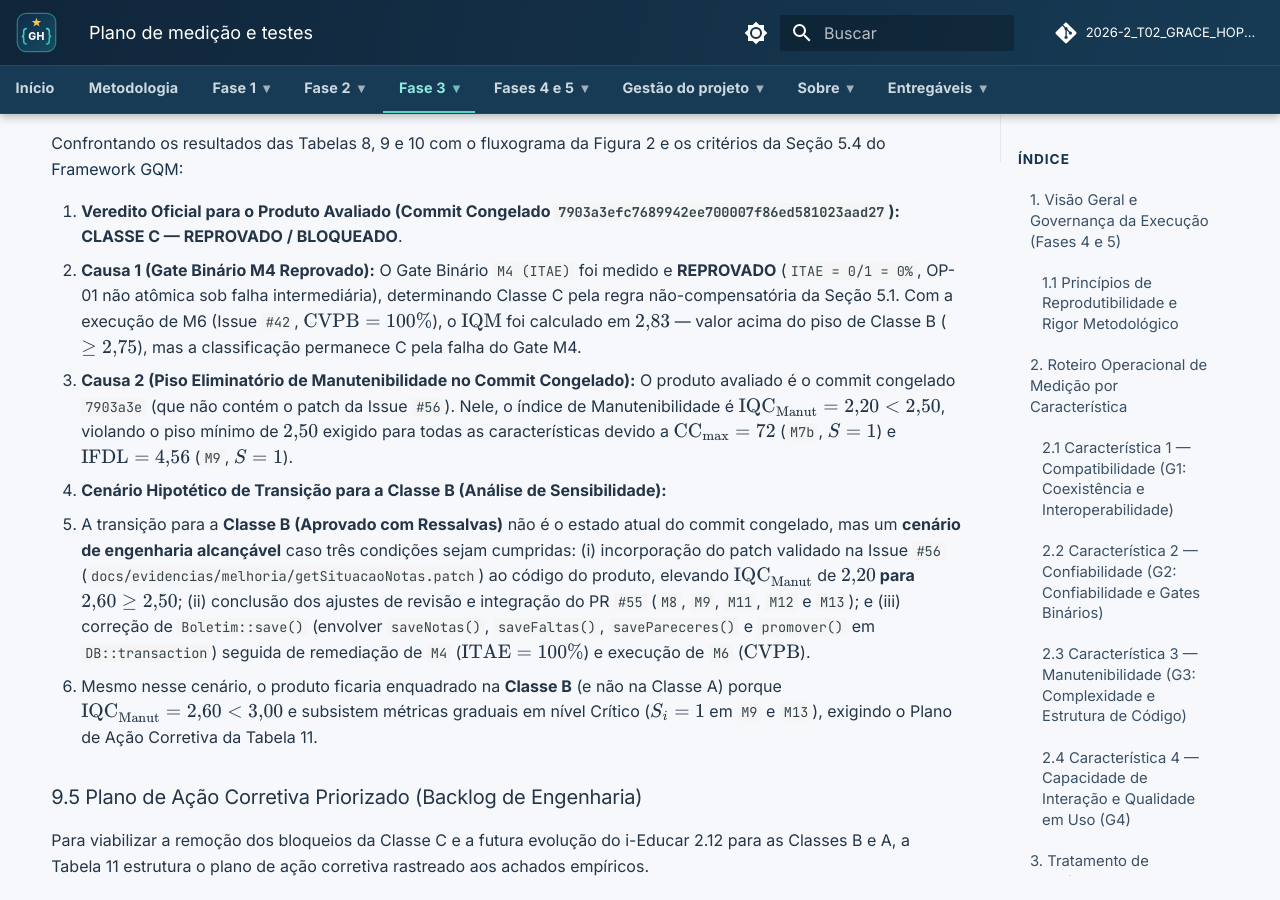
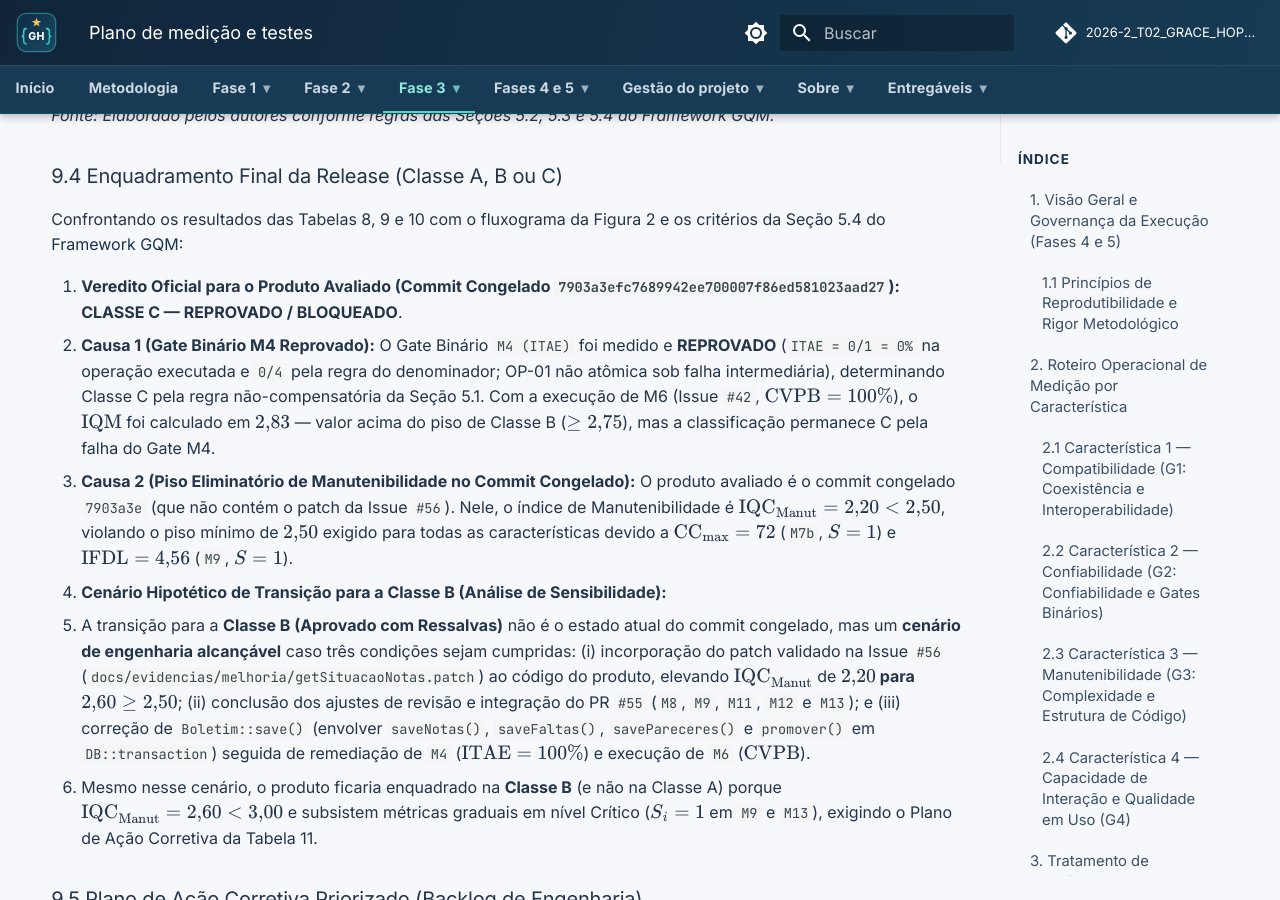
Before and after one commit to FCTE-Qualidade-de-Software-1/2026-2_T02_GRACE_HOPPER, an MkDocs documentation site: the page built from docs/plano_medicao_testes.md, in a window 1280 px wide and 900 px high, scrolled down 31204 px. Built offline with MkDocs 1.6.1 and Material for MkDocs 9.7.7, drawn with Linux system fonts in a browser that asks for light colours; comment, search, counter and statistics services are not loaded; some of the changed text lies outside the part shown.

Commit message:
docs: registrar o ITAE da M4 como 0/1 executada e 0/4 pela regra do denominador - #48

```diff
--- a/docs/plano_medicao_testes.md
+++ b/docs/plano_medicao_testes.md
@@ -323,7 +323,7 @@ Esta seção consolida os resultados empíricos obtidos na Fase 4 da ISO/IEC 250
 
 ### 8.1 Confiabilidade Complementar: M4 (ITAE), M5 (DDOM) e M6 (CVPB) — Issues #41 e #42
 
-1. **M4 (ITAE — Integridade Transacional e Atomicidade de Estado, Gate Binário — Issue #41):** A coleta empírica foi concluída sobre o commit congelado `7903a3e`. Foram identificadas 4 operações multi-escrita (OP-01 `Boletim::save()`, OP-02 `RegistrationService::updateStatus()`, OP-03 `cancelRegistration()`, OP-04 `Boletim::updateMediaComponente/Geral()`). A **OP-01** foi testada com injeção determinística de `RuntimeException` entre `saveNotas()` e `saveFaltas()`, controlada por `M4_FAULT_INJECT_OP01=1`, com patch versionado e revertido. Resultado: **`ITAE = 0/1 = 0,0%`** — `nota_aluno` e `nota_componente_curricular` permanecem comitadas sob falha, enquanto `falta_componente_curricular` não é gravada, caracterizando órfão estrutural. **Gate Binário M4 = REPROVADO (FAIL, ITAE = 0% < 100%)**. A parte da hipótese **H2.2** referente à falha transacional (ITAE < 100% em fluxo legado) está **Confirmada** no recorte OP-01. Detalhamento completo, inventário congelado, evidências SQL e limitações do denominador (n = 1; OP-02 bloqueada por `transferencia_tipo`/`situacao_matricula` vazias; OP-03 não executada como referência positiva) em [Medição M4 e M5 na Fase 4](fase-4/medicao_m4_itae_m5_ddom.md).
+1. **M4 (ITAE — Integridade Transacional e Atomicidade de Estado, Gate Binário — Issue #41):** A coleta empírica foi concluída sobre o commit congelado `7903a3e`. Foram identificadas 4 operações multi-escrita (OP-01 `Boletim::save()`, OP-02 `RegistrationService::updateStatus()`, OP-03 `cancelRegistration()`, OP-04 `Boletim::updateMediaComponente/Geral()`). A **OP-01** foi testada com injeção determinística de `RuntimeException` entre `saveNotas()` e `saveFaltas()`, controlada por `M4_FAULT_INJECT_OP01=1`, com patch versionado e revertido. Resultado: **`ITAE = 0/1 = 0,0%`** na operação executada e **`0/4`** pela regra do denominador do framework GQM (casos planejados não executados permanecem no denominador como não conformes) — `nota_aluno` e `nota_componente_curricular` permanecem comitadas sob falha, enquanto `falta_componente_curricular` não é gravada, caracterizando órfão estrutural. **Gate Binário M4 = REPROVADO (FAIL, ITAE = 0% < 100%)**. A parte da hipótese **H2.2** referente à falha transacional (ITAE < 100% em fluxo legado) está **Confirmada** no recorte OP-01. Detalhamento completo, inventário congelado, evidências SQL e limitações do denominador (n = 1; OP-02 bloqueada por `transferencia_tipo`/`situacao_matricula` vazias; OP-03 não executada como referência positiva) em [Medição M4 e M5 na Fase 4](fase-4/medicao_m4_itae_m5_ddom.md).
 2. **M5 (DDOM — Densidade de Defeitos Operacionais de Matrícula — Issue #41):** Conforme política pré-declarada na Seção 3.1, por não haver acesso a banco de tickets e logs operacionais de produção de uma Secretaria Municipal de Educação com janela mínima de 90 dias consecutivos, a métrica `M5` foi formalmente registrada como **Não mensurável** em ambiente laboratorial, tendo seu peso local ($w_{\text{M5}} = 1{,}2$) excluído pela política prévia. Isso confirma a cláusula de não-mensurabilidade prevista em **H2.2**. Com a execução de `M4` (§8.1.1), a hipótese **H2.2** passa a **Confirmada** (ITAE < 100% no recorte OP-01 + M5 não mensurável em laboratório). Checklist D1–D5 e aplicação da política §3.1 em [Medição M4 e M5 na Fase 4](fase-4/medicao_m4_itae_m5_ddom.md).
 3. **M6 (CVPB — Completude e Verificabilidade do Procedimento de Backup — Issue #42):** A coleta empírica foi concluída com 6 cenários de backup/restore (custom format, plain SQL, directory format, clean/if-exists, schema-only, data-only) sobre o banco completo do i-Educar 2.12. Em **6 de 6 cenários**, o dump SHA-256 foi gravado e a restauração em banco isolado `ieducar_m6_restore` reproduziu as 2.132 tuplas baseline nas 12 tabelas de referência com integridade de FKs (0 órfãos). Resultado: **`CVPB = 6/6 = 100,0%`** → **Excelente ($S_{\text{M6}} = 4$)**. A hipótese **H2.3** ($\text{CVPB} \ge 95\%$) está **Confirmada**. Com M6 medido, o índice $\text{IQC}_{\text{Conf}}$ passa a ser calculável: $\text{IQC}_{\text{Conf}} = (4 \times 2{,}0 + 1 \times 2{,}0 + 4 \times 1{,}0)/5{,}0 = \mathbf{2{,}80}$. Detalhamento completo, escopo ajustado (backup de banco completo), tratamento de triggers em T06 e limitações em [Medição M6 — CVPB](fase-4/medicao_m6_cvpb.md).
 
@@ -359,7 +359,7 @@ Esta seção materializa a **Atividade 5 (Concluir a Avaliação)** da norma **I
 flowchart LR
     subgraph ETAPA1["Etapa 1: Gates Binários Eliminatórios"]
         M3_G["Gate M3 (DCNM)<br/>Medido: 30/30 = 100,0%<br/>Status: APROVADO"]
-        M4_G["Gate M4 (ITAE)<br/>Medido: 0/1 = 0,0%<br/>Status: REPROVADO (FAIL)"]
+        M4_G["Gate M4 (ITAE)<br/>Medido: 0/1 executada; 0/4 pela regra<br/>Status: REPROVADO (FAIL)"]
         M12_G["Gate M12 (IPPE)<br/>Medido: 12/12 = 100,0% (PR #55)<br/>Status: APROVADO (em revisão)"]
     end
 
@@ -392,7 +392,7 @@ De acordo com a Seção 5.1 do [Framework GQM](gqm_evaluation_framework.md), os
 | Gate | Métrica | Característica | Limiar Exigido | Valor Empírico Medido | Evidência Auditável | Veredito Oficial do Gate |
 | :-: | :-: | :--- | :-: | :-: | :--- | :-: |
 | **Gate 1** | **M3 (`DCNM`)** | G2 — Confiabilidade (Ausência de Falhas) | $\text{DCNM} = 100\%$ ($N_{\text{casos}} = 30$) | **$30/30 = 100{,}0\%$** ($457$ asserções) | `evidencias/g2_confiabilidade/m3/oficial-001/summary.json` | **APROVADO** |
-| **Gate 2** | **M4 (`ITAE`)** | G2 — Confiabilidade (Tolerância a Falhas) | $\text{ITAE} = 100\%$ | **$0/1 = 0{,}0\%$** (`OP-01` não atômica) | `evidencias/g2_confiabilidade/m4/rodada-001/summary.json` | **REPROVADO (FAIL)** |
+| **Gate 2** | **M4 (`ITAE`)** | G2 — Confiabilidade (Tolerância a Falhas) | $\text{ITAE} = 100\%$ | **$0/1 = 0{,}0\%$** (`OP-01` não atômica); **$0/4$** pela regra do denominador | `evidencias/g2_confiabilidade/m4/rodada-001/summary.json` | **REPROVADO (FAIL)** |
 | **Gate 3** | **M12 (`IPPE`)** | G4 — Capacidade de Interação (Proteção contra Erros) | $\text{IPPE} = 100\%$ ($N_{\text{cenários}} = 12$) | **$12/12 = 100{,}0\%$** (`delta = 0`, zero HTTP 500) | `evidencias/g4_interacao_uso/capturas_m12/` e `m12_ippe.csv` (PR `#55`) | **APROVADO (no PR #55, em revisão)** |
 
 *Fonte: Elaborado pelos autores com base nos relatórios de execução da Fase 4 e nos critérios não-compensatórios da Seção 5.1 do Framework GQM.*
@@ -410,7 +410,7 @@ A Tabela 9 apresenta o quadro sinótico completo das **17 linhas operacionais de
 | **M1** | `TINCR` | G1 — Compatibilidade (Coexistência) | **$100{,}0\%$** ($16/16$ c/ override; baseline $11/19 = 57{,}9\%$) | Excelente ($= 100\%$) | **$4$** | $1{,}0$ | Ativo ($1{,}0$) | `H1.1`: $\text{TINCR} \ge 85\%$ | **Confirmada** (c/ ressalva de override) |
 | **M2** | `CEI` | G1 — Compatibilidade (Interoperabilidade) | **$90{,}0\%$** ($9/10$ endpoints; `E08` falhou em C3) | Bom ($[85\%, 100\%)$) | **$3$** | $1{,}0$ | Ativo ($1{,}0$) | `H1.2`: $\text{CEI} \ge 85\%$ | **Confirmada** |
 | **M3** | `DCNM` | G2 — Confiabilidade (Ausência de Falhas — **GATE**) | **$100{,}0\%$** ($30/30$ casos; $457$ asserções) | Excelente ($= 100\%$) | **$4$** | $2{,}0$ | Ativo ($2{,}0$) | `H2.1`: $\text{DCNM} = 100\%$ | **Confirmada** |
-| **M4** | `ITAE` | G2 — Confiabilidade (Tolerância a Falhas — **GATE**) | **$0/1 = 0{,}0\%$** (`OP-01` não atômica) | Gate Reprovado (FAIL) | **$1$** | $2{,}0$ | Ativo ($2{,}0$) | `H2.2` (parte M4): $\text{ITAE} < 100\%$ em operação c/ legado | **Confirmada** (ITAE = 0% em OP-01) |
+| **M4** | `ITAE` | G2 — Confiabilidade (Tolerância a Falhas — **GATE**) | **$0/1 = 0{,}0\%$** (`OP-01` não atômica); **$0/4$** pela regra do denominador | Gate Reprovado (FAIL) | **$1$** | $2{,}0$ | Ativo ($2{,}0$) | `H2.2` (parte M4): $\text{ITAE} < 100\%$ em operação c/ legado | **Confirmada** (ITAE = 0% em OP-01) |
 | **M5** | `DDOM` | G2 — Confiabilidade (Ausência de Falhas) | **Não mensurável** (sem logs de produção 90d) | Excluída (Política Seção 3.1) | **—** | $1{,}2$ | Excluído ($0{,}0$) | `H2.2` (parte M5): M5 não mensurável s/ produção | **Confirmada** (cláusula M5 confirmada em laboratório) |
 | **M6** | `CVPB` | G2 — Confiabilidade (Recuperabilidade) | **$6/6 = 100{,}0\%$** (custom, plain, directory, clean/if-exists, schema-only, data-only) | Excelente ($= 100\%$) | **$4$** | $1{,}0$ | Ativo ($1{,}0$) | `H2.3`: $\text{CVPB} \ge 95\%$ | **Confirmada** (CVPB = 100%) |
 | **M7a** | `CC-P90` | G3 — Manutenibilidade (Modularidade) | **$8$** [$8$ c/ patch #56] ($n = 213$ [$221$] callables) | Excelente ($\le 10$) | **$4$** | $1{,}0$ | Ativo ($1{,}0$) | `H3.1`: $10 < \text{CC}_{P90} \le 20 \land \text{CC}_{\max} > 30$ | **Refutada** ($\text{CC}_{P90} = 8 \le 10$) |
@@ -540,7 +540,7 @@ $$
 Confrontando os resultados das Tabelas 8, 9 e 10 com o fluxograma da Figura 2 e os critérios da Seção 5.4 do [Framework GQM](gqm_evaluation_framework.md):
 
 1. **Veredito Oficial para o Produto Avaliado (Commit Congelado `7903a3efc7689942ee700007f86ed581023aad27`):** **CLASSE C — REPROVADO / BLOQUEADO**.
-  - **Causa 1 (Gate Binário M4 Reprovado):** O Gate Binário `M4 (ITAE)` foi medido e **REPROVADO** (`ITAE = 0/1 = 0%`, OP-01 não atômica sob falha intermediária), determinando Classe C pela regra não-compensatória da Seção 5.1. Com a execução de M6 (Issue `#42`, $\text{CVPB} = 100\%$), o $\text{IQM}$ foi calculado em **$2{,}83$** — valor acima do piso de Classe B ($\ge 2{,}75$), mas a classificação permanece C pela falha do Gate M4.
+  - **Causa 1 (Gate Binário M4 Reprovado):** O Gate Binário `M4 (ITAE)` foi medido e **REPROVADO** (`ITAE = 0/1 = 0%` na operação executada e `0/4` pela regra do denominador; OP-01 não atômica sob falha intermediária), determinando Classe C pela regra não-compensatória da Seção 5.1. Com a execução de M6 (Issue `#42`, $\text{CVPB} = 100\%$), o $\text{IQM}$ foi calculado em **$2{,}83$** — valor acima do piso de Classe B ($\ge 2{,}75$), mas a classificação permanece C pela falha do Gate M4.
    - **Causa 2 (Piso Eliminatório de Manutenibilidade no Commit Congelado):** O produto avaliado é o commit congelado `7903a3e` (que não contém o patch da Issue `#56`). Nele, o índice de Manutenibilidade é **$\text{IQC}_{\text{Manut}} = 2{,}20 < 2{,}50$**, violando o piso mínimo de $2{,}50$ exigido para todas as características devido a $\text{CC}_{\max} = 72$ (`M7b`, $S = 1$) e $\text{IFDL} = 4{,}56$ (`M9`, $S = 1$).
 2. **Cenário Hipotético de Transição para a Classe B (Análise de Sensibilidade):**
    - A transição para a **Classe B (Aprovado com Ressalvas)** não é o estado atual do commit congelado, mas um **cenário de engenharia alcançável** caso três condições sejam cumpridas: (i) incorporação do patch validado na Issue `#56` (`docs/evidencias/melhoria/getSituacaoNotas.patch`) ao código do produto, elevando $\text{IQC}_{\text{Manut}}$ de **$2{,}20$ para $2{,}60 \ge 2{,}50$**; (ii) conclusão dos ajustes de revisão e integração do PR `#55` (`M8`, `M9`, `M11`, `M12` e `M13`); e (iii) correção de `Boletim::save()` (envolver `saveNotas()`, `saveFaltas()`, `savePareceres()` e `promover()` em `DB::transaction`) seguida de remediação de `M4` ($\text{ITAE} = 100\%$) e execução de `M6` ($\text{CVPB}$).
```
Also changed, not shown: README.md (+1 -1 lines), docs/fase-4/index.md (+1 -1 lines), docs/fase-4/medicao_m4_itae_m5_ddom.md (+2 -0 lines), docs/gqm_evaluation_framework.md (+1 -1 lines).
